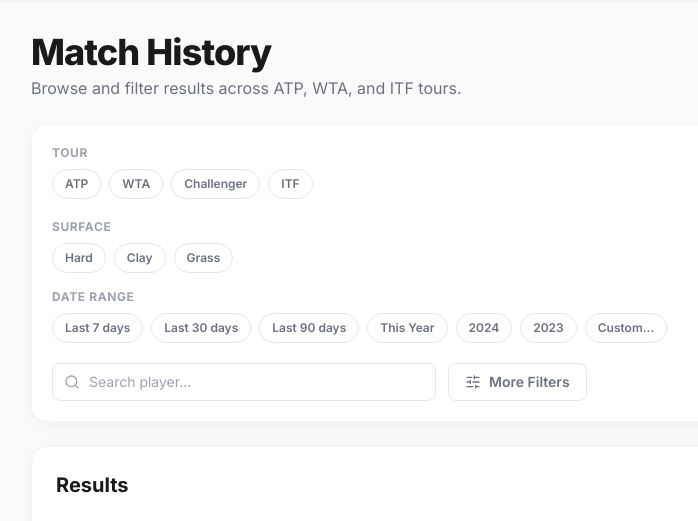
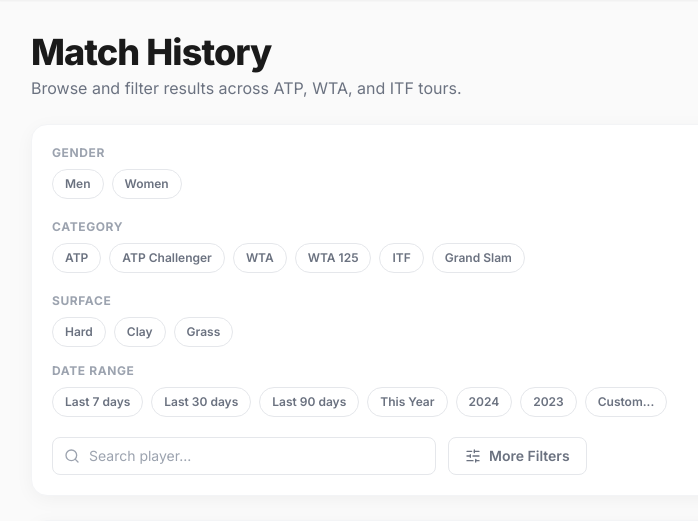
Before and after one commit to CammyWammyBeck/Teelov4.0, a FastAPI app: template src/teelo/web/templates/matches.html in a window 1280 px wide. Shown: the part 81-602 px from the top of the page, without its empty margins (1-699 px from the left). Run offline with FastAPI, Linux system fonts and the light colour scheme; the template is opened without the code that fills it, so the values that code supplies are empty; parts of the project's set-up code (start-up, migrations or seed data) failed here and were passed over; some libraries are stand-ins or nearby versions.

Commit message:
Add tournament gender and include it in tournament uniqueness

```diff
--- a/src/teelo/db/models.py
+++ b/src/teelo/db/models.py
@@ -378,7 +378,8 @@ class Tournament(Base):
     name: Mapped[str] = mapped_column(String(255), nullable=False)
 
     # Classification
-    tour: Mapped[str] = mapped_column(String(15), nullable=False)  # 'ATP', 'WTA', 'CHALLENGER', 'ITF'
+    tour: Mapped[str] = mapped_column(String(15), nullable=False)  # 'ATP', 'WTA', 'Challenger', 'ITF', 'WTA 125'
+    gender: Mapped[Optional[str]] = mapped_column(String(10), nullable=True)  # 'men', 'women'
     level: Mapped[str] = mapped_column(String(30), nullable=False)  # 'Grand Slam', 'Masters 1000', etc.
 
     # Location
@@ -405,7 +406,7 @@ class Tournament(Base):
     editions: Mapped[list["TournamentEdition"]] = relationship(back_populates="tournament")
 
     __table_args__ = (
-        UniqueConstraint("tournament_code", "tour", name="uq_tournament_code_tour"),
+        UniqueConstraint("tournament_code", "tour", "gender", name="uq_tournament_code_tour_gender"),
     )
 
     def __repr__(self) -> str:
--- a/src/teelo/web/main.py
+++ b/src/teelo/web/main.py
@@ -204,6 +204,7 @@ def _serialize_match(match: Match) -> dict:
     return {
         "id": match.id,
         "tour": tournament.tour if tournament else None,
+        "gender": tournament.gender if tournament else None,
         "tournament_name": tournament.name if tournament else None,
         "tournament_level": tournament.level if tournament else None,
         "surface": surface,
@@ -232,6 +233,7 @@ def _serialize_match(match: Match) -> dict:
 async def api_matches(
     db: Session = Depends(get_db),
     tour: Optional[str] = Query(None, description="Comma-separated tours: ATP,WTA,CHALLENGER,ITF"),
+    gender: Optional[str] = Query(None, description="Comma-separated genders: men,women"),
     surface: Optional[str] = Query(None, description="Comma-separated surfaces: Hard,Clay,Grass"),
     level: Optional[str] = Query(None, description="Comma-separated levels: Grand Slam,Masters 1000"),
     round: Optional[str] = Query(None, description="Comma-separated rounds: F,SF,QF,R16"),
@@ -277,8 +279,28 @@ async def api_matches(
 
     # --- Tour filter ---
     if tour:
-        tour_list = [t.strip() for t in tour.split(",")]
-        query = query.filter(Tournament.tour.in_(tour_list))
+        raw_tour_values = [t.strip() for t in tour.split(",") if t.strip()]
+        tour_aliases = {
+            "ATP": ["ATP"],
+            "WTA": ["WTA"],
+            "ITF": ["ITF"],
+            "CHALLENGER": ["CHALLENGER", "Challenger"],
+            "WTA_125": ["WTA_125", "WTA 125"],
+            "ATP_CHALLENGER": ["CHALLENGER", "Challenger"],
+        }
+        tour_values: List[str] = []
+        for raw_value in raw_tour_values:
+            normalized = raw_value.upper().replace(" ", "_")
+            tour_values.extend(tour_aliases.get(normalized, [raw_value]))
+
+        query = query.filter(Tournament.tour.in_(sorted(set(tour_values))))
+
+    # --- Gender filter ---
+    if gender:
+        gender_list = [g.strip().lower() for g in gender.split(",") if g.strip()]
+        gender_list = [g for g in gender_list if g in {"men", "women"}]
+        if gender_list:
+            query = query.filter(Tournament.gender.in_(sorted(set(gender_list))))
 
     # --- Surface filter ---
     if surface:
--- a/src/teelo/web/static/js/matches.js
+++ b/src/teelo/web/static/js/matches.js
@@ -18,6 +18,7 @@
     // =========================================================================
 
     const state = {
+        gender: '',
         tour: [],
         surface: [],
         level: [],
@@ -39,6 +40,8 @@
         has_more: true,
         loading: false,
     };
+
+    const MULTI_VALUE_FILTERS = ['tour', 'surface', 'level', 'round', 'status'];
 
     // =========================================================================
     // DOM references (cached after DOMContentLoaded)
@@ -86,6 +89,9 @@
             ATP: 'bg-[#002865]',
             WTA: 'bg-[#E30066]',
             CHALLENGER: 'bg-[#006B3F]',
+            Challenger: 'bg-[#006B3F]',
+            WTA_125: 'bg-[#E30066]',
+            'WTA 125': 'bg-[#E30066]',
             ITF: 'bg-gray-600',
         };
         return map[tour] || 'bg-gray-400';
@@ -93,8 +99,79 @@
 
     /** Short label for tour badges. */
     function getTourLabel(tour) {
-        if (tour === 'CHALLENGER') return 'CHL';
+        if (tour === 'CHALLENGER' || tour === 'Challenger') return 'CHL';
+        if (tour === 'WTA_125' || tour === 'WTA 125') return '125';
         return tour || '?';
+    }
+
+    function getDisplayFilterValue(key, value) {
+        if (key === 'tour') {
+            if (value === 'CHALLENGER') return 'ATP Challenger';
+            if (value === 'WTA_125') return 'WTA 125';
+        }
+        return value;
+    }
+
+    function getAllowedToursForGender(gender) {
+        if (gender === 'men') return ['ATP', 'CHALLENGER', 'ITF'];
+        if (gender === 'women') return ['WTA', 'WTA_125', 'ITF'];
+        return [];
+    }
+
+    function getEffectiveTourFilters() {
+        if (!state.gender) {
+            return state.tour.slice();
+        }
+
+        var allowedTours = getAllowedToursForGender(state.gender);
+        if (state.tour.length === 0) {
+            return allowedTours;
+        }
+        return state.tour.filter(function (tour) {
+            return allowedTours.indexOf(tour) !== -1;
+        });
+    }
+
+    function isChipSelected(chip) {
+        var filter = chip.dataset.filter;
+        var value = chip.dataset.value;
+
+        if (MULTI_VALUE_FILTERS.indexOf(filter) !== -1) {
+            return state[filter].indexOf(value) !== -1;
+        }
+        if (filter === 'date_preset') {
+            return state.date_preset === value;
+        }
+        if (filter === 'gender') {
+            return state.gender === value;
+        }
+        return false;
+    }
+
+    function applyGenderToSubcategoryChips() {
+        document.querySelectorAll('.filter-chip[data-role="subcategory"]').forEach(function (chip) {
+            var chipGender = (chip.dataset.gender || 'all').toLowerCase();
+            var isVisible = !state.gender || chipGender === 'all' || chipGender === state.gender;
+            var filter = chip.dataset.filter;
+            var value = chip.dataset.value;
+
+            chip.classList.toggle('hidden', !isVisible);
+
+            if (!isVisible) {
+                if (MULTI_VALUE_FILTERS.indexOf(filter) !== -1) {
+                    var idx = state[filter].indexOf(value);
+                    if (idx !== -1) state[filter].splice(idx, 1);
+                }
+                deactivateChip(chip);
+                return;
+            }
+
+            if (isChipSelected(chip)) {
+                activateChip(chip);
+            } else {
+                deactivateChip(chip);
+            }
+        });
     }
 
     /** Map surface to text color class. */
@@ -149,12 +226,13 @@
         const params = new URLSearchParams(window.location.search);
 
         // Array params
-        ['tour', 'surface', 'level', 'round', 'status'].forEach(function (key) {
+        MULTI_VALUE_FILTERS.forEach(function (key) {
             const val = params.get(key);
             state[key] = val ? val.split(',').map(function (s) { return s.trim(); }) : [];
         });
 
         // Scalar params
+        state.gender = params.get('gender') || '';
         state.player_id = params.get('player_id') ? parseInt(params.get('player_id'), 10) : null;
         state.player_name = params.get('player_name') || '';
         state.player_a_id = params.get('player_a_id') ? parseInt(params.get('player_a_id'), 10) : null;
@@ -171,20 +249,14 @@
             var filter = chip.dataset.filter;
             var value = chip.dataset.value;
 
-            if (['tour', 'surface', 'level', 'round', 'status'].indexOf(filter) !== -1) {
-                if (state[filter].indexOf(value) !== -1) {
-                    activateChip(chip);
-                } else {
-                    deactivateChip(chip);
-                }
-            } else if (filter === 'date_preset') {
-                if (state.date_preset === value) {
-                    activateChip(chip);
-                } else {
-                    deactivateChip(chip);
-                }
+            if (isChipSelected(chip)) {
+                activateChip(chip);
+            } else {
+                deactivateChip(chip);
             }
         });
+
+        applyGenderToSubcategoryChips();
 
         // Apply to inputs
         if (els.playerSearch && state.player_name) {
@@ -218,12 +290,13 @@
     function syncToURL() {
         var params = new URLSearchParams();
 
-        ['tour', 'surface', 'level', 'round', 'status'].forEach(function (key) {
+        MULTI_VALUE_FILTERS.forEach(function (key) {
             if (state[key].length > 0) {
                 params.set(key, state[key].join(','));
             }
         });
 
+        if (state.gender) params.set('gender', state.gender);
         if (state.player_id) {
             params.set('player_id', state.player_id);
             if (state.player_name) params.set('player_name', state.player_name);
@@ -254,7 +327,15 @@
     function buildQueryString() {
         var params = new URLSearchParams();
 
-        ['tour', 'surface', 'level', 'round', 'status'].forEach(function (key) {
+        var effectiveTours = getEffectiveTourFilters();
+        if (effectiveTours.length > 0) {
+            params.set('tour', effectiveTours.join(','));
+        }
+        if (state.gender) {
+            params.set('gender', state.gender);
+        }
+
+        ['surface', 'level', 'round', 'status'].forEach(function (key) {
             if (state[key].length > 0) params.set(key, state[key].join(','));
         });
 
@@ -442,7 +523,19 @@
                 var filter = chip.dataset.filter;
                 var value = chip.dataset.value;
 
-                if (filter === 'date_preset') {
+                if (filter === 'gender') {
+                    document.querySelectorAll('.filter-chip[data-filter="gender"]').forEach(deactivateChip);
+
+                    if (state.gender === value) {
+                        state.gender = '';
+                    } else {
+                        state.gender = value;
+                        activateChip(chip);
+                    }
+
+                    applyGenderToSubcategoryChips();
+                    onFilterChange();
+                } else if (filter === 'date_preset') {
                     handleDatePresetClick(chip, value);
                 } else {
                     // Multi-select toggle for tour, surface, level, round, status
@@ -454,6 +547,7 @@
                         state[filter].push(value);
                         activateChip(chip);
                     }
+                    applyGenderToSubcategoryChips();
                     onFilterChange();
                 }
             });
@@ -511,6 +605,13 @@
     function renderActiveSummary() {
         var tags = [];
 
+        if (state.gender) {
+            tags.push({
+                label: 'Gender: ' + (state.gender === 'men' ? 'Men' : 'Women'),
+                removeKey: 'gender:',
+            });
+        }
+
         // Array filters
         var filterLabels = {
             tour: 'Tour',
@@ -522,7 +623,9 @@
 
         Object.keys(filterLabels).forEach(function (key) {
             state[key].forEach(function (value) {
-                var displayValue = key === 'status' ? (value.charAt(0).toUpperCase() + value.slice(1)) : value;
+                var displayValue = key === 'status'
+                    ? (value.charAt(0).toUpperCase() + value.slice(1))
+                    : getDisplayFilterValue(key, value);
                 tags.push({
                     label: displayValue,
                     removeKey: key + ':' + value,
@@ -589,12 +692,16 @@
         var filterName = parts[0];
         var value = parts.slice(1).join(':');
 
-        if (['tour', 'surface', 'level', 'round', 'status'].indexOf(filterName) !== -1) {
+        if (MULTI_VALUE_FILTERS.indexOf(filterName) !== -1) {
             var idx = state[filterName].indexOf(value);
             if (idx !== -1) state[filterName].splice(idx, 1);
             // Deactivate matching chip
             var chip = document.querySelector('.filter-chip[data-filter="' + filterName + '"][data-value="' + value + '"]');
             if (chip) deactivateChip(chip);
+        } else if (filterName === 'gender') {
+            state.gender = '';
+            document.querySelectorAll('.filter-chip[data-filter="gender"]').forEach(deactivateChip);
+            applyGenderToSubcategoryChips();
         } else if (filterName === 'date_preset') {
             state.date_preset = '';
             document.querySelectorAll('.filter-chip[data-filter="date_preset"]').forEach(deactivateChip);
@@ -629,6 +736,7 @@
 
     /** Reset all filters to defaults. */
     function clearAllFilters() {
+        state.gender = '';
         state.tour = [];
         state.surface = [];
         state.level = [];
@@ -647,6 +755,7 @@
 
         // Deactivate all chips
         document.querySelectorAll('.filter-chip').forEach(deactivateChip);
+        applyGenderToSubcategoryChips();
 
         // Clear inputs
         els.playerSearch.value = '';
--- a/src/teelo/web/templates/matches.html
+++ b/src/teelo/web/templates/matches.html
@@ -12,38 +12,49 @@
 
     <!-- Filter Section -->
     <div class="bg-white rounded-2xl shadow-soft border border-gray-100 p-5 space-y-4">
-        <!-- Row 1: Tour chips -->
+        <!-- Row 1: Gender chips -->
         <div>
-            <h3 class="text-xs text-gray-400 uppercase tracking-wider font-bold mb-2">Tour</h3>
+            <h3 class="text-xs text-gray-400 uppercase tracking-wider font-bold mb-2">Gender</h3>
             <div class="flex flex-wrap gap-2 hide-scrollbar overflow-x-auto pb-1">
-                <button class="filter-chip" data-filter="tour" data-value="ATP" data-active-class="bg-[#002865] text-white border-[#002865]">ATP</button>
-                <button class="filter-chip" data-filter="tour" data-value="WTA" data-active-class="bg-[#E30066] text-white border-[#E30066]">WTA</button>
-                <button class="filter-chip" data-filter="tour" data-value="CHALLENGER" data-active-class="bg-[#006B3F] text-white border-[#006B3F]">Challenger</button>
-                <button class="filter-chip" data-filter="tour" data-value="ITF" data-active-class="bg-gray-600 text-white border-gray-600">ITF</button>
+                <button class="filter-chip" data-filter="gender" data-value="men" data-active-class="bg-teelo-lime text-teelo-dark border-teelo-lime">Men</button>
+                <button class="filter-chip" data-filter="gender" data-value="women" data-active-class="bg-teelo-lime text-teelo-dark border-teelo-lime">Women</button>
             </div>
         </div>
 
-        <!-- Row 2: Surface chips -->
+        <!-- Row 2: Category chips -->
+        <div>
+            <h3 class="text-xs text-gray-400 uppercase tracking-wider font-bold mb-2">Category</h3>
+            <div class="flex flex-wrap gap-2 hide-scrollbar overflow-x-auto pb-1">
+                <button class="filter-chip" data-role="subcategory" data-gender="men" data-filter="tour" data-value="ATP" data-active-class="bg-teelo-lime text-teelo-dark border-teelo-lime">ATP</button>
+                <button class="filter-chip" data-role="subcategory" data-gender="men" data-filter="tour" data-value="CHALLENGER" data-active-class="bg-teelo-lime text-teelo-dark border-teelo-lime">ATP Challenger</button>
+                <button class="filter-chip" data-role="subcategory" data-gender="women" data-filter="tour" data-value="WTA" data-active-class="bg-teelo-lime text-teelo-dark border-teelo-lime">WTA</button>
+                <button class="filter-chip" data-role="subcategory" data-gender="women" data-filter="tour" data-value="WTA_125" data-active-class="bg-teelo-lime text-teelo-dark border-teelo-lime">WTA 125</button>
+                <button class="filter-chip" data-role="subcategory" data-gender="all" data-filter="tour" data-value="ITF" data-active-class="bg-teelo-lime text-teelo-dark border-teelo-lime">ITF</button>
+                <button class="filter-chip" data-role="subcategory" data-gender="all" data-filter="level" data-value="Grand Slam" data-active-class="bg-teelo-lime text-teelo-dark border-teelo-lime">Grand Slam</button>
+            </div>
+        </div>
+
+        <!-- Row 3: Surface chips -->
         <div>
             <h3 class="text-xs text-gray-400 uppercase tracking-wider font-bold mb-2">Surface</h3>
             <div class="flex flex-wrap gap-2">
-                <button class="filter-chip" data-filter="surface" data-value="Hard" data-active-class="bg-blue-500 text-white border-blue-500">Hard</button>
-                <button class="filter-chip" data-filter="surface" data-value="Clay" data-active-class="bg-orange-500 text-white border-orange-500">Clay</button>
-                <button class="filter-chip" data-filter="surface" data-value="Grass" data-active-class="bg-green-600 text-white border-green-600">Grass</button>
+                <button class="filter-chip" data-filter="surface" data-value="Hard" data-active-class="bg-teelo-lime text-teelo-dark border-teelo-lime">Hard</button>
+                <button class="filter-chip" data-filter="surface" data-value="Clay" data-active-class="bg-teelo-lime text-teelo-dark border-teelo-lime">Clay</button>
+                <button class="filter-chip" data-filter="surface" data-value="Grass" data-active-class="bg-teelo-lime text-teelo-dark border-teelo-lime">Grass</button>
             </div>
         </div>
 
-        <!-- Row 3: Date preset chips -->
+        <!-- Row 4: Date preset chips -->
         <div>
             <h3 class="text-xs text-gray-400 uppercase tracking-wider font-bold mb-2">Date Range</h3>
             <div class="flex flex-wrap gap-2">
-                <button class="filter-chip" data-filter="date_preset" data-value="7d" data-active-class="bg-teelo-dark text-white border-teelo-dark">Last 7 days</button>
-                <button class="filter-chip" data-filter="date_preset" data-value="30d" data-active-class="bg-teelo-dark text-white border-teelo-dark">Last 30 days</button>
-                <button class="filter-chip" data-filter="date_preset" data-value="90d" data-active-class="bg-teelo-dark text-white border-teelo-dark">Last 90 days</button>
-                <button class="filter-chip" data-filter="date_preset" data-value="ytd" data-active-class="bg-teelo-dark text-white border-teelo-dark">This Year</button>
-                <button class="filter-chip" data-filter="date_preset" data-value="2024" data-active-class="bg-teelo-dark text-white border-teelo-dark">2024</button>
-                <button class="filter-chip" data-filter="date_preset" data-value="2023" data-active-class="bg-teelo-dark text-white border-teelo-dark">2023</button>
-                <button class="filter-chip" data-filter="date_preset" data-value="custom" data-active-class="bg-teelo-dark text-white border-teelo-dark">Custom...</button>
+                <button class="filter-chip" data-filter="date_preset" data-value="7d" data-active-class="bg-teelo-lime text-teelo-dark border-teelo-lime">Last 7 days</button>
+                <button class="filter-chip" data-filter="date_preset" data-value="30d" data-active-class="bg-teelo-lime text-teelo-dark border-teelo-lime">Last 30 days</button>
+                <button class="filter-chip" data-filter="date_preset" data-value="90d" data-active-class="bg-teelo-lime text-teelo-dark border-teelo-lime">Last 90 days</button>
+                <button class="filter-chip" data-filter="date_preset" data-value="ytd" data-active-class="bg-teelo-lime text-teelo-dark border-teelo-lime">This Year</button>
+                <button class="filter-chip" data-filter="date_preset" data-value="2024" data-active-class="bg-teelo-lime text-teelo-dark border-teelo-lime">2024</button>
+                <button class="filter-chip" data-filter="date_preset" data-value="2023" data-active-class="bg-teelo-lime text-teelo-dark border-teelo-lime">2023</button>
+                <button class="filter-chip" data-filter="date_preset" data-value="custom" data-active-class="bg-teelo-lime text-teelo-dark border-teelo-lime">Custom...</button>
             </div>
         </div>
 
@@ -55,7 +66,7 @@
             <button id="apply-custom-date" class="px-3 py-1.5 text-sm bg-teelo-dark text-white rounded-lg font-semibold hover:bg-gray-800 transition-colors">Apply</button>
         </div>
 
-        <!-- Row 4: Player search + More Filters button -->
+        <!-- Row 5: Player search + More Filters button -->
         <div class="flex items-center gap-3 pt-1">
             <div class="relative flex-1 max-w-sm">
                 <i data-lucide="search" class="absolute left-3 top-1/2 -translate-y-1/2 w-4 h-4 text-gray-400"></i>
@@ -68,7 +79,7 @@
             </button>
         </div>
 
-        <!-- Row 5: Active filter summary (hidden when empty) -->
+        <!-- Row 6: Active filter summary (hidden when empty) -->
         <div id="filter-summary" class="hidden pt-3 border-t border-gray-50">
             <div class="flex items-center flex-wrap gap-2">
                 <span class="text-xs text-gray-400 font-medium">Showing:</span>
@@ -142,7 +153,7 @@
                 <label class="text-xs text-gray-400 uppercase tracking-wider font-bold mb-3 block">Level</label>
                 <div class="flex flex-wrap gap-2">
                     {% for lvl in ["Grand Slam", "Masters 1000", "WTA 1000", "ATP 500", "WTA 500", "ATP 250", "WTA 250", "Challenger", "WTA 125", "ITF Men", "ITF Women", "ATP Finals", "WTA Finals"] %}
-                    <button class="filter-chip" data-filter="level" data-value="{{ lvl }}" data-active-class="bg-teelo-dark text-white border-teelo-dark">{{ lvl }}</button>
+                    <button class="filter-chip" data-filter="level" data-value="{{ lvl }}" data-active-class="bg-teelo-lime text-teelo-dark border-teelo-lime">{{ lvl }}</button>
                     {% endfor %}
                 </div>
             </div>
@@ -152,7 +163,7 @@
                 <label class="text-xs text-gray-400 uppercase tracking-wider font-bold mb-3 block">Round</label>
                 <div class="flex flex-wrap gap-2">
                     {% for rnd in ["F", "SF", "QF", "R16", "R32", "R64", "R128", "Q3", "Q2", "Q1", "RR"] %}
-                    <button class="filter-chip" data-filter="round" data-value="{{ rnd }}" data-active-class="bg-teelo-dark text-white border-teelo-dark">{{ rnd }}</button>
+                    <button class="filter-chip" data-filter="round" data-value="{{ rnd }}" data-active-class="bg-teelo-lime text-teelo-dark border-teelo-lime">{{ rnd }}</button>
                     {% endfor %}
                 </div>
             </div>
@@ -161,10 +172,10 @@
             <div>
                 <label class="text-xs text-gray-400 uppercase tracking-wider font-bold mb-3 block">Status</label>
                 <div class="flex flex-wrap gap-2">
-                    <button class="filter-chip" data-filter="status" data-value="completed" data-active-class="bg-teelo-dark text-white border-teelo-dark">Completed</button>
-                    <button class="filter-chip" data-filter="status" data-value="retired" data-active-class="bg-teelo-dark text-white border-teelo-dark">Retired</button>
-                    <button class="filter-chip" data-filter="status" data-value="walkover" data-active-class="bg-teelo-dark text-white border-teelo-dark">Walkover</button>
-                    <button class="filter-chip" data-filter="status" data-value="default" data-active-class="bg-teelo-dark text-white border-teelo-dark">Default</button>
+                    <button class="filter-chip" data-filter="status" data-value="completed" data-active-class="bg-teelo-lime text-teelo-dark border-teelo-lime">Completed</button>
+                    <button class="filter-chip" data-filter="status" data-value="retired" data-active-class="bg-teelo-lime text-teelo-dark border-teelo-lime">Retired</button>
+                    <button class="filter-chip" data-filter="status" data-value="walkover" data-active-class="bg-teelo-lime text-teelo-dark border-teelo-lime">Walkover</button>
+                    <button class="filter-chip" data-filter="status" data-value="default" data-active-class="bg-teelo-lime text-teelo-dark border-teelo-lime">Default</button>
                 </div>
             </div>
 
```
Also changed, not shown: alembic/versions/20260207_190000_add_tournament_gender.py (added, +53 -0 lines), scripts/backfill_historical.py (+19 -2 lines).
